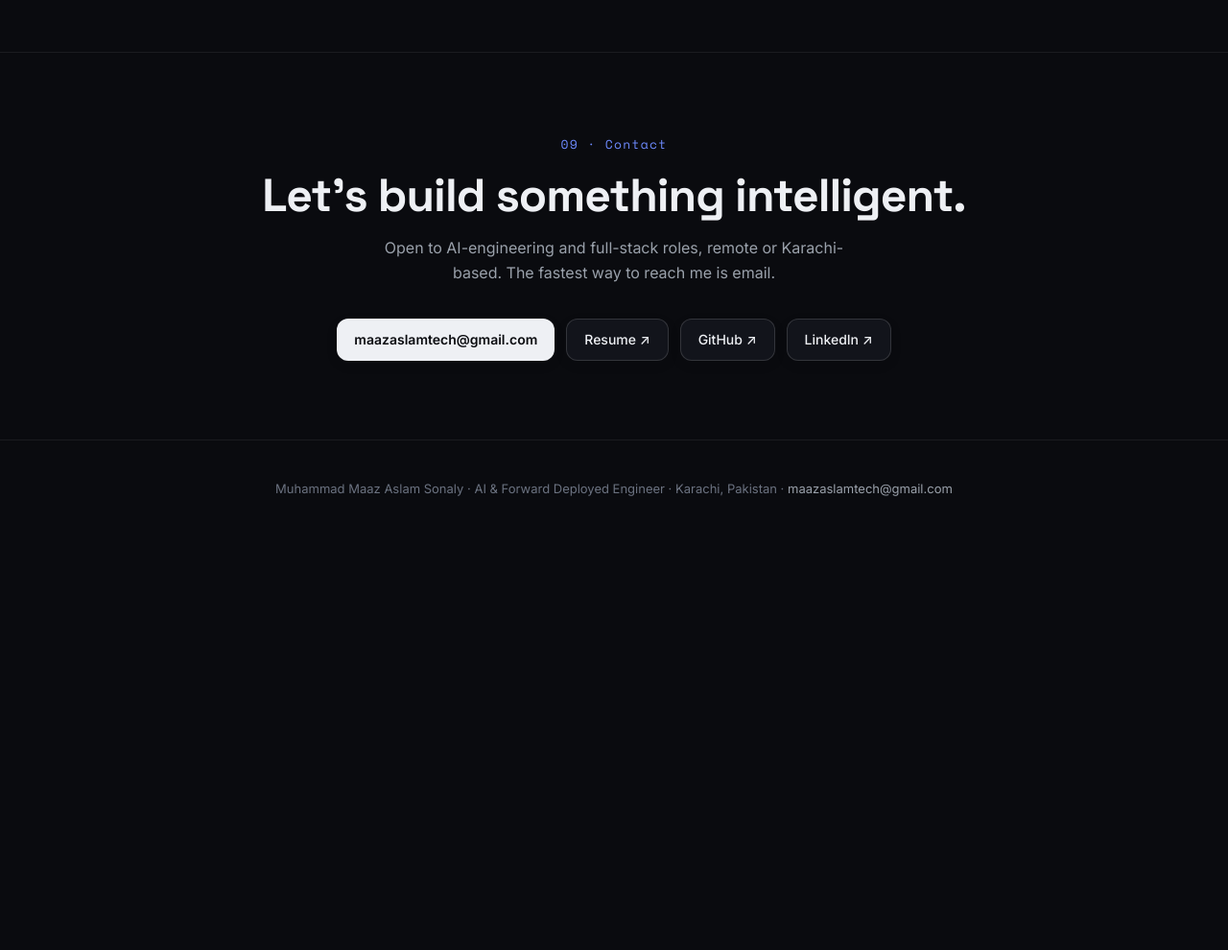
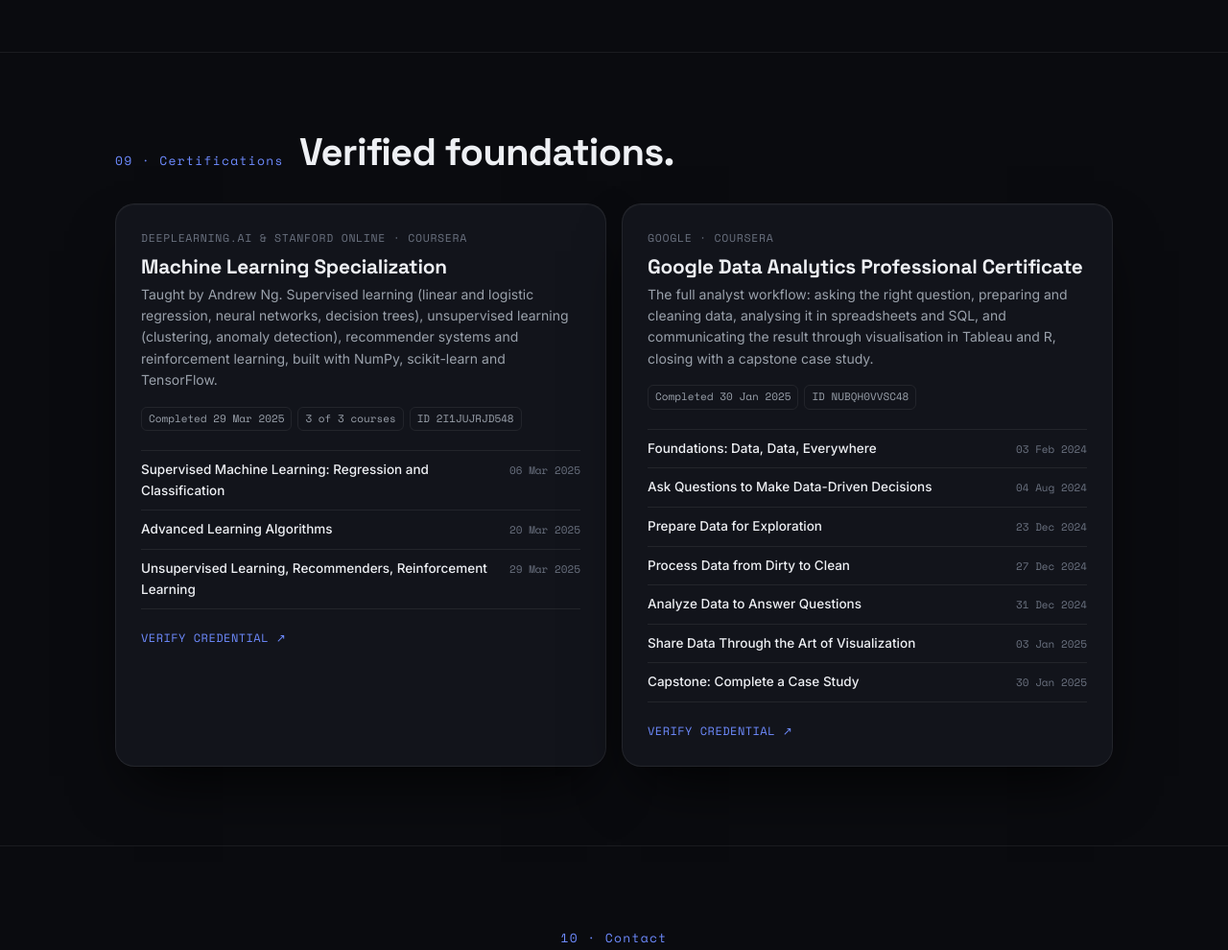
Before and after one commit to maazaslam786/maazaslam786.github.io, a plain HTML site: page index.html in a window 1280 px wide. Shown: the part 9360-10350 px from the top of the page at 96% size. Before the commit the page ends 9940 px from the top, so only its background shows below. Drawn offline with nearby package versions, Linux system fonts and the light colour scheme.

Commit message:
Add Certifications section with the two Coursera credentials
New section 09 on the homepage (Contact renumbered to 10), with a card
per specialization: issuer, completion date, credential ID, the course
list with each course's completion date, and a verify link to the
Coursera accomplishment page.

Also adds hasCredential entries to the Person JSON-LD and refreshes
dateModified and the sitemap lastmod.

```diff
--- a/index.html
+++ b/index.html
@@ -41,7 +41,7 @@
 {
   "@context": "https://schema.org",
   "@type": "ProfilePage",
-  "dateModified": "2026-10-09",
+  "dateModified": "2026-11-19",
   "mainEntity": {
     "@type": "Person",
     "name": "Muhammad Maaz Aslam Sonaly",
@@ -71,7 +71,28 @@
       "addressLocality": "Karachi",
       "addressCountry": "PK"
     },
-    "award": "YoC Emerging Talent, AI Automation Department (2026)"
+    "award": "YoC Emerging Talent, AI Automation Department (2026)",
+    "hasCredential": [
+      {
+        "@type": "EducationalOccupationalCredential",
+        "name": "Machine Learning Specialization",
+        "credentialCategory": "Specialization Certificate",
+        "url": "https://www.coursera.org/account/accomplishments/specialization/2I1JUJRJD548",
+        "dateCreated": "2025-03-29",
+        "recognizedBy": [
+          {"@type": "Organization", "name": "DeepLearning.AI", "url": "https://www.deeplearning.ai"},
+          {"@type": "Organization", "name": "Stanford Online", "url": "https://online.stanford.edu"}
+        ]
+      },
+      {
+        "@type": "EducationalOccupationalCredential",
+        "name": "Google Data Analytics Professional Certificate",
+        "credentialCategory": "Professional Certificate",
+        "url": "https://www.coursera.org/account/accomplishments/specialization/NUBQH0VVSC48",
+        "dateCreated": "2025-01-30",
+        "recognizedBy": {"@type": "Organization", "name": "Google", "url": "https://grow.google"}
+      }
+    ]
   }
 }
 </script>
@@ -224,6 +245,23 @@
   .tagx{font-family:var(--ff-mono);font-size:11px;color:var(--muted);border:1px solid var(--line);border-radius:6px;padding:3px 7px}
   @media(max-width:900px){.cards{grid-template-columns:1fr 1fr}}
   @media(max-width:600px){.cards{grid-template-columns:1fr}}
+
+  /* certifications */
+  .certs{display:grid;grid-template-columns:repeat(2,1fr);gap:16px}
+  .cert{background:var(--surface);border:1px solid var(--line);border-radius:var(--radius);padding:26px;box-shadow:var(--shadow);display:flex;flex-direction:column;transition:border-color .3s ease}
+  .cert:hover,.cert.touch-active{border-color:var(--accent)}
+  .cert .kicker{font-family:var(--ff-mono);font-size:11.5px;color:var(--faint);letter-spacing:.06em}
+  .cert h3{font-size:1.3rem;font-weight:700;margin:10px 0 5px;letter-spacing:-.01em}
+  .cert .issuer{font-size:14px;color:var(--muted)}
+  .cert .cmeta{display:flex;flex-wrap:wrap;gap:6px;margin:16px 0 20px}
+  .cert .cmeta span{font-family:var(--ff-mono);font-size:11px;color:var(--muted);border:1px solid var(--line);border-radius:6px;padding:3px 7px}
+  .cert .courses{list-style:none;margin:0;padding:0;border-top:1px solid var(--line)}
+  .cert .courses li{display:flex;justify-content:space-between;align-items:baseline;gap:14px;padding:9px 0;border-bottom:1px solid var(--line)}
+  .cert .courses b{font-weight:500;font-size:13.5px;color:var(--ink)}
+  .cert .courses time{font-family:var(--ff-mono);font-size:11px;color:var(--faint);white-space:nowrap}
+  .cert .verify{margin-top:20px;align-self:flex-start;font-family:var(--ff-mono);font-size:12px;letter-spacing:.04em;color:var(--accent);text-decoration:none;border-bottom:1px solid transparent;transition:border-color .2s ease}
+  .cert .verify:hover{border-bottom-color:var(--accent)}
+  @media(max-width:820px){.certs{grid-template-columns:1fr}}
 
   /* logo strip */
   .logostrip{display:flex;flex-wrap:wrap;gap:12px;margin-bottom:26px}
@@ -622,10 +660,50 @@
     </div>
   </section>
 
+  <!-- CERTIFICATIONS -->
+  <section id="certs">
+    <div class="wrap">
+      <div class="sec-head"><span class="sec-num">09 · Certifications</span><h2>Verified foundations.</h2></div>
+      <div class="certs">
+
+        <div class="cert reveal">
+          <div class="kicker">DEEPLEARNING.AI &amp; STANFORD ONLINE · COURSERA</div>
+          <h3>Machine Learning Specialization</h3>
+          <p class="issuer">Taught by Andrew Ng. Supervised learning (linear and logistic regression, neural networks, decision trees), unsupervised learning (clustering, anomaly detection), recommender systems and reinforcement learning, built with NumPy, scikit-learn and TensorFlow.</p>
+          <div class="cmeta"><span>Completed 29 Mar 2025</span><span>3 of 3 courses</span><span>ID 2I1JUJRJD548</span></div>
+          <ul class="courses">
+            <li><b>Supervised Machine Learning: Regression and Classification</b><time datetime="2025-03-06">06 Mar 2025</time></li>
+            <li><b>Advanced Learning Algorithms</b><time datetime="2025-03-20">20 Mar 2025</time></li>
+            <li><b>Unsupervised Learning, Recommenders, Reinforcement Learning</b><time datetime="2025-03-29">29 Mar 2025</time></li>
+          </ul>
+          <a class="verify" href="https://www.coursera.org/account/accomplishments/specialization/2I1JUJRJD548" target="_blank" rel="noopener">VERIFY CREDENTIAL ↗</a>
+        </div>
+
+        <div class="cert reveal">
+          <div class="kicker">GOOGLE · COURSERA</div>
+          <h3>Google Data Analytics Professional Certificate</h3>
+          <p class="issuer">The full analyst workflow: asking the right question, preparing and cleaning data, analysing it in spreadsheets and SQL, and communicating the result through visualisation in Tableau and R, closing with a capstone case study.</p>
+          <div class="cmeta"><span>Completed 30 Jan 2025</span><span>ID NUBQH0VVSC48</span></div>
+          <ul class="courses">
+            <li><b>Foundations: Data, Data, Everywhere</b><time datetime="2024-02-03">03 Feb 2024</time></li>
+            <li><b>Ask Questions to Make Data-Driven Decisions</b><time datetime="2024-08-04">04 Aug 2024</time></li>
+            <li><b>Prepare Data for Exploration</b><time datetime="2024-12-23">23 Dec 2024</time></li>
+            <li><b>Process Data from Dirty to Clean</b><time datetime="2024-12-27">27 Dec 2024</time></li>
+            <li><b>Analyze Data to Answer Questions</b><time datetime="2024-12-31">31 Dec 2024</time></li>
+            <li><b>Share Data Through the Art of Visualization</b><time datetime="2025-01-03">03 Jan 2025</time></li>
+            <li><b>Capstone: Complete a Case Study</b><time datetime="2025-01-30">30 Jan 2025</time></li>
+          </ul>
+          <a class="verify" href="https://www.coursera.org/account/accomplishments/specialization/NUBQH0VVSC48" target="_blank" rel="noopener">VERIFY CREDENTIAL ↗</a>
+        </div>
+
+      </div>
+    </div>
+  </section>
+
   <!-- CONTACT -->
   <section id="contact" class="contact">
     <div class="wrap">
-      <span class="sec-num">09 · Contact</span>
+      <span class="sec-num">10 · Contact</span>
       <h2 style="margin-top:14px">Let's build something intelligent.</h2>
       <p>Open to AI-engineering and full-stack roles, remote or Karachi-based. The fastest way to reach me is email.</p>
       <div class="cta-row">
--- a/sitemap.xml
+++ b/sitemap.xml
@@ -2,7 +2,7 @@
 <urlset xmlns="http://www.sitemaps.org/schemas/sitemap/0.9">
   <url>
     <loc>https://maazaslam786.github.io/</loc>
-    <lastmod>2026-11-15</lastmod>
+    <lastmod>2026-11-19</lastmod>
     <changefreq>monthly</changefreq>
     <priority>1.0</priority>
   </url>
```
